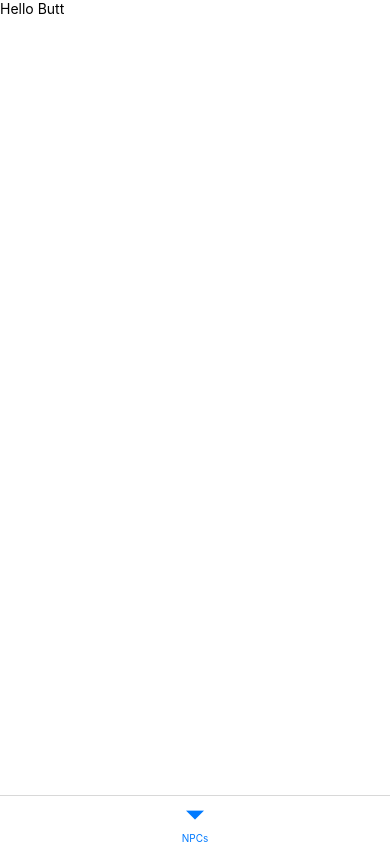
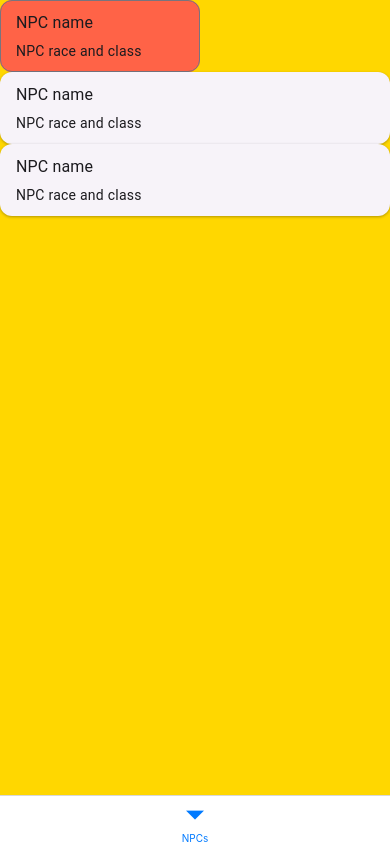
Before and after one commit to sammark1/Compend-ReactNative, a React Native app: screen / in a window 390 px wide. Built offline with nearby package versions, Linux system fonts and the light colour scheme.

Commit message:
in-progress basic NPC cards

```diff
--- a/package.json
+++ b/package.json
@@ -15,6 +15,7 @@
     "expo-status-bar": "~1.4.0",
     "react": "18.0.0",
     "react-native": "0.69.6",
+    "react-native-paper": "5.0.0-rc.6",
     "react-native-safe-area-context": "4.3.1",
     "react-native-screens": "~3.15.0",
     "styled-components": "^5.3.6"
--- a/src/screens/NPCs/npc.screen.js
+++ b/src/screens/NPCs/npc.screen.js
@@ -1,12 +1,34 @@
 import React from "react";
-import { Text } from "react-native";
+import { Text, Image } from "react-native";
+import { Card } from "react-native-paper";
+import styled from "styled-components/native";
 
 import { SafeView } from "../../infrastructure/util/safe-area.component";
+
+const NPCTable = styled.View`
+  flex: 1;
+  background-color: gold;
+`;
+
+const NPCCard = styled(Card)`
+background-color: tomato;
+max-width: 200px;
+`
 
 export const NPCs = () => {
   return (
     <SafeView>
-      <Text>Hello Butt</Text>
+      <NPCTable>
+        <NPCCard mode="outlined">
+          <Card.Title title="NPC name" subtitle="NPC race and class" />
+        </NPCCard>
+        <Card>
+          <Card.Title title="NPC name" subtitle="NPC race and class" />
+        </Card>
+        <Card>
+          <Card.Title title="NPC name" subtitle="NPC race and class" />
+        </Card>
+      </NPCTable>
     </SafeView>
   );
 };
```
Also changed, not shown: src/screens/NPCs/components/NPCCard.component.js (added), 2 other files (tests, documents, lock files or other folders).
